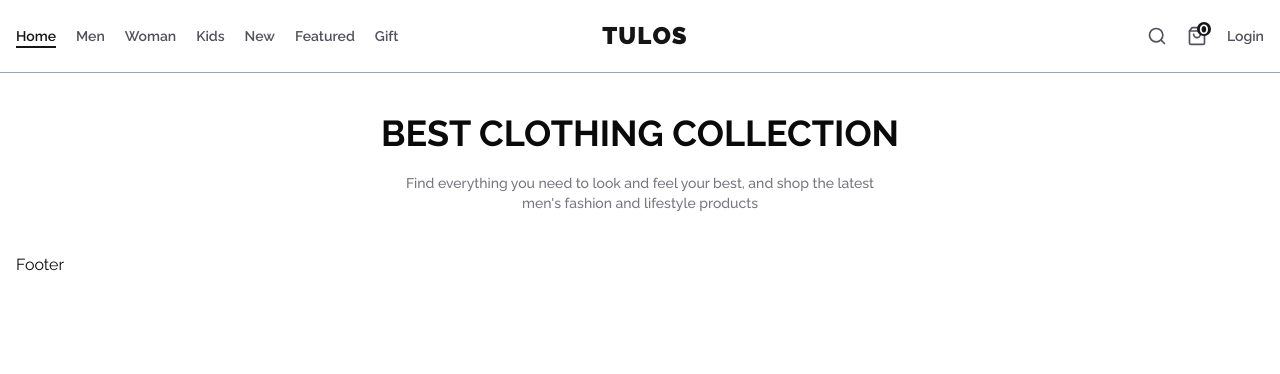
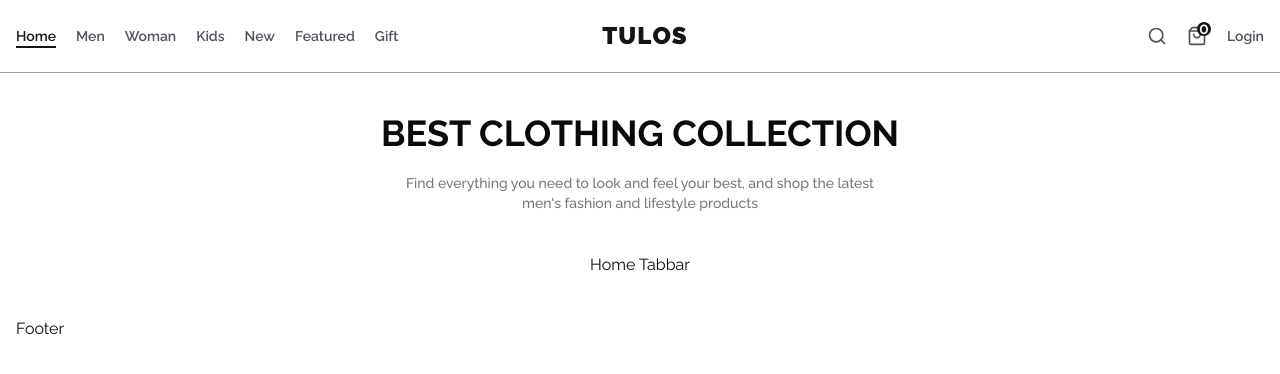
Before and after one commit to violinapopova/ecommerce-app, a Next.js app: page / in a window 1280 px wide. Shown: the top 374 px of the page. Built offline with nearby package versions, Linux system fonts and the light colour scheme; no server answers.

Commit message:
created the HomeTabbar component

```diff
--- a/app/(client)/page.tsx
+++ b/app/(client)/page.tsx
@@ -1,11 +1,13 @@
 import Container from "@/components/Container";
 import HomeBanner from "@/components/HomeBanner";
+import ProductGrid from "@/components/ProductGrid";
 
 export default function Home() {
   return (
     <div>
       <Container className="py-10">
         <HomeBanner />
+        <ProductGrid />
       </Container>
     </div>
   );
--- /dev/null
+++ b/components/HomeTabbar.tsx
@@ -0,0 +1,15 @@
+import React from 'react';
+
+interface HomeTabbarProps {
+    selectedTab: string;
+    onTabSelect: (tab: string) => void;
+}
+const HomeTabbar = ({selectedTab, onTabSelect}: HomeTabbarProps) => {
+  return (
+    <div>
+      Home Tabbar
+    </div>
+  )
+}
+
+export default HomeTabbar;
--- /dev/null
+++ b/components/ProductGrid.tsx
@@ -0,0 +1,14 @@
+'use client';
+import React, { useState } from 'react';
+import HomeTabbar from './HomeTabbar';
+
+const ProductGrid = () => {
+    const [selectedTab, setSelectedTab] = useState('');
+    return (
+        <div className='mt-10 flex flex-col items-center'>
+            <HomeTabbar selectedTab={selectedTab} onTabSelect={setSelectedTab}/>
+        </div>
+    )
+}
+
+export default ProductGrid;
--- a/constants/index.ts
+++ b/constants/index.ts
@@ -7,3 +7,11 @@ export const headerData = [
     { title: 'Featured', href: '/featured' },
     { title: 'Gift', href: '/gift' },
 ];
+
+export const productType = [
+    {title: 'T-shirt', value: 'tshirt'},
+    {title: 'Jacket', value: 'jacket'},
+    {title: 'Pants', value: 'pants'},
+    {title: 'Hoodie', value: 'hoodie'},
+    {title: 'Short', value: 'short'},
+]
```
